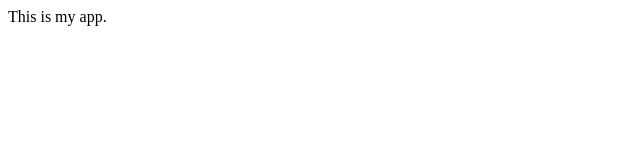
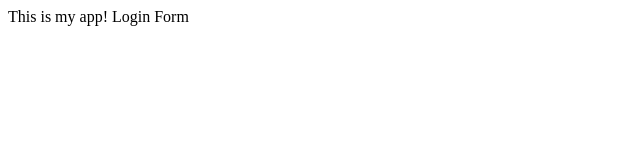
Before and after one commit to tarrinii/myappsample, a plain HTML site: page index.html in a window 1280 px wide. Shown: the full height of the page, 0-640 px from the left. Drawn offline with Linux system fonts and the light colour scheme.

Commit message:
login form

```diff
--- /dev/null
+++ b/dir2/app2.js
@@ -0,0 +1 @@
+console.log('123');
--- a/index.html
+++ b/index.html
@@ -3,7 +3,8 @@
         <title>MyApp</title>
     </head>
     <body>
-        This is my app.
+        This is my app!
+        Login Form
 
     </body>
 
```
Also changed, not shown: log.txt (added), login.html (added).
